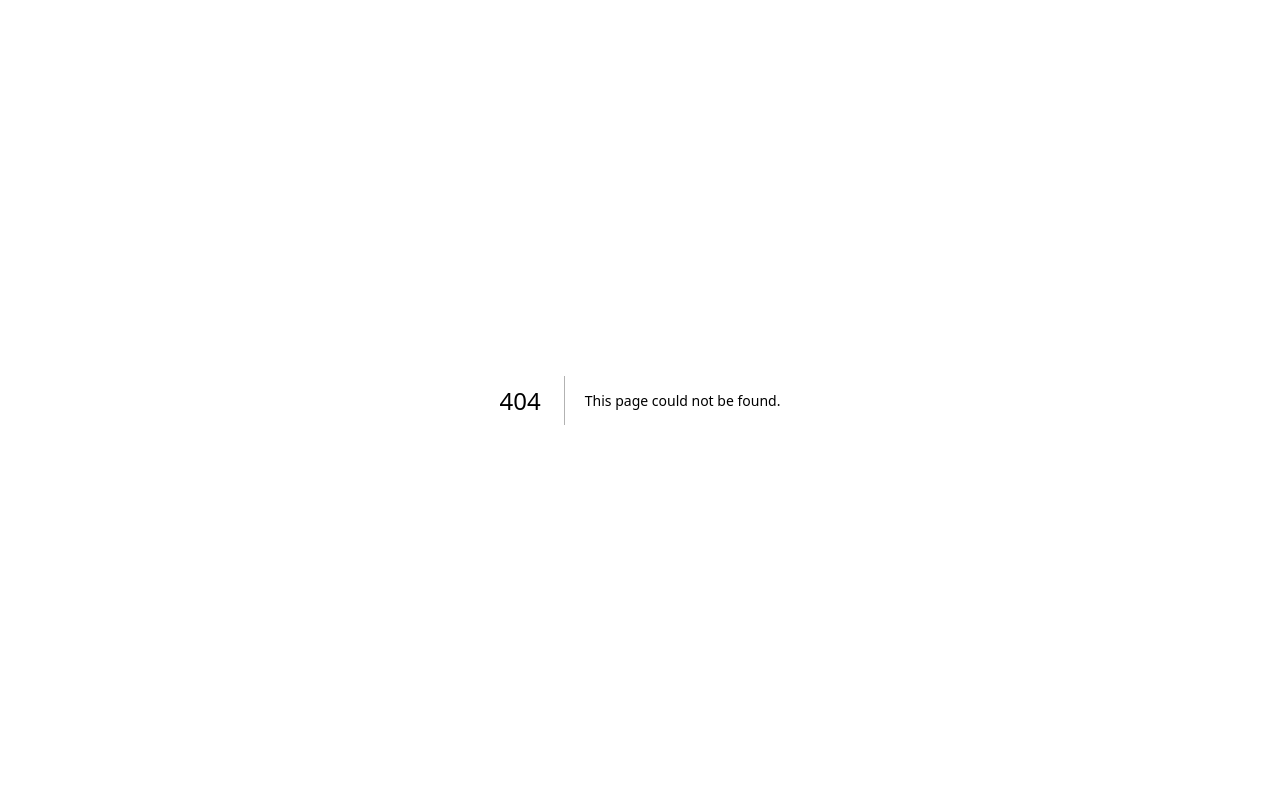
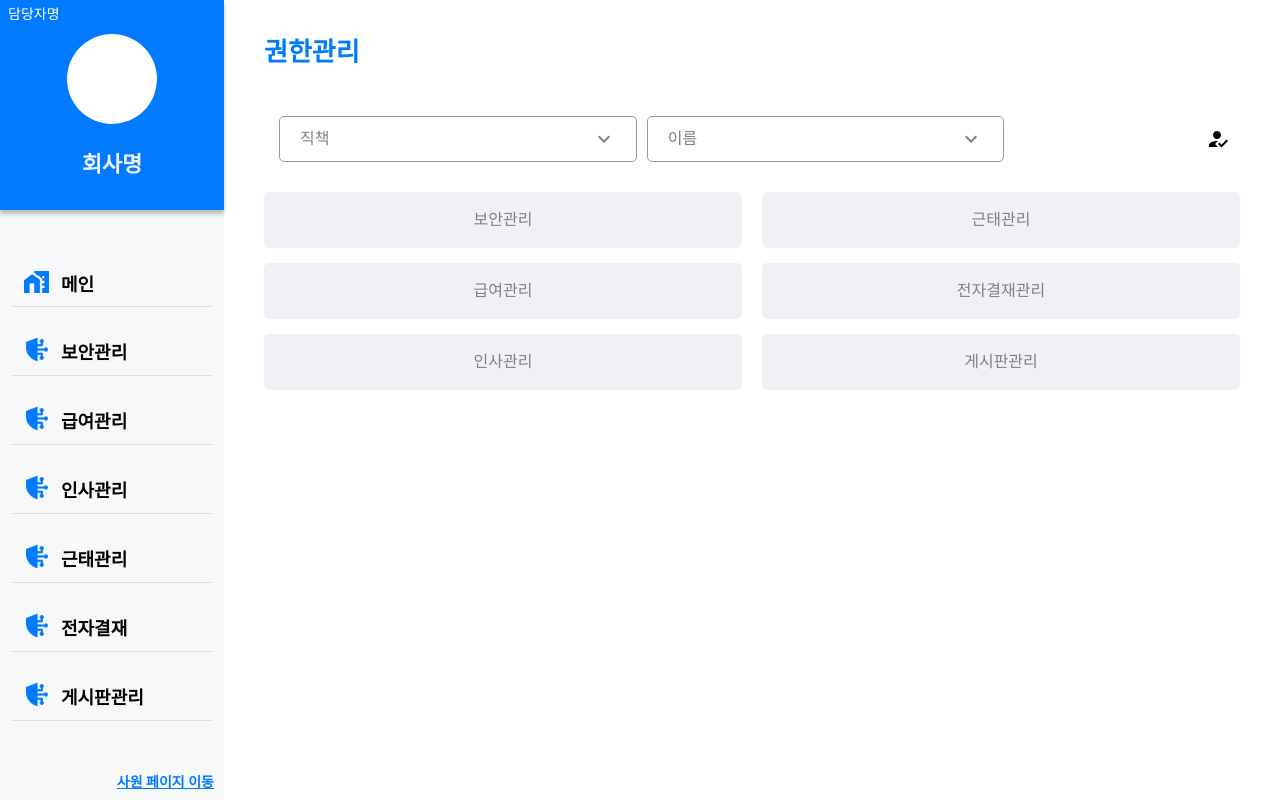
Before and after one commit to 1eemda2436/4team_pj_react, a Next.js app: page /admin/security in a window 1280 px wide. Before the commit this address had no page. Built offline with nearby package versions, Linux system fonts and the light colour scheme; a web font is replaced by a local one.

Commit message:
권한관리 페이지 css 완료

```diff
--- a/src/components/sideMenu/adminSideMenu.js
+++ b/src/components/sideMenu/adminSideMenu.js
@@ -32,7 +32,7 @@ export default function adminSideMenu() {
             id: 2,
             icon: <CyberSecurity />,
             value: '보안관리',
-            path: '/admin'
+            path: '/admin/security'
         },
         {
             id: 3,
--- /dev/null
+++ b/src/pages/admin/security/index.js
@@ -0,0 +1,169 @@
+import styled from "styled-components";
+import AdminLayout from "@/components/layout/adminLayout";
+import HowToRegIcon from '@mui/icons-material/HowToReg';
+import KeyboardArrowDownIcon from '@mui/icons-material/KeyboardArrowDown';
+import { useState } from "react";
+
+const SecurityManagement = () => {
+  const [authorityStatus, setAuthorityStatus] = useState({
+    security: false,
+    attendance: false,
+    salary: false,
+    approval: false,
+    personnel: false,
+    board: false,
+  });
+
+  const toggleAuthority = (authority) => {
+    setAuthorityStatus((prevStatus) => ({
+      ...prevStatus,
+      [authority]: !prevStatus[authority],
+    }));
+  };
+
+  return (
+    <MainComponent>
+        <Title>권한관리</Title>
+
+        <TopBox>
+          <InputBox>
+            <InputAccordion>
+              <span>직책</span>
+              <KeyboardArrowDownIconStyle />
+            </InputAccordion>
+
+            <InputAccordion>
+              <span>이름</span>
+              <KeyboardArrowDownIconStyle />
+            </InputAccordion>
+          </InputBox>
+
+          <HowToRegIconStyle />
+        </TopBox>
+
+        <BottomBox>
+          <AuthorityDiv
+            isActive={authorityStatus.security}
+            onClick={() => toggleAuthority('security')}
+          >
+            보안관리
+          </AuthorityDiv>
+          <AuthorityDiv
+            isActive={authorityStatus.attendance}
+            onClick={() => toggleAuthority('attendance')}
+          >
+            근태관리
+          </AuthorityDiv>
+          <AuthorityDiv
+            isActive={authorityStatus.salary}
+            onClick={() => toggleAuthority('salary')}
+          >
+            급여관리
+          </AuthorityDiv>
+          <AuthorityDiv
+            isActive={authorityStatus.approval}
+            onClick={() => toggleAuthority('approval')}
+          >
+            전자결재관리
+          </AuthorityDiv>
+          <AuthorityDiv
+            isActive={authorityStatus.personnel}
+            onClick={() => toggleAuthority('personnel')}
+          >
+            인사관리
+          </AuthorityDiv>
+          <AuthorityDiv
+            isActive={authorityStatus.board}
+            onClick={() => toggleAuthority('board')}
+          >
+            게시판관리
+          </AuthorityDiv>
+        </BottomBox>
+    </MainComponent>
+  );
+}
+
+export default SecurityManagement;
+
+SecurityManagement.getLayout = function getLayout(page) {
+    return <AdminLayout>{page}</AdminLayout>;
+};
+
+const MainComponent = styled.div`
+  width: 100%;
+  height: 100%;
+  padding: 40px;
+  box-sizing: border-box;
+`;
+
+const Title = styled.div`
+  font-size: 26px;
+  font-weight: 700;
+  color: #007bff;
+`;
+
+const TopBox = styled.div`
+  display: flex;
+  justify-content: space-between;
+  align-items: center;
+  margin-top: 50px;
+  padding: 0px 10px;
+  box-sizing: border-box;
+`;
+
+const InputBox = styled.div`
+  display: flex;
+  width: 100%;
+`;
+
+const InputAccordion = styled.div`
+  display: flex;
+  align-items: center;
+  justify-content: space-between;
+  width: 35%;
+  background: white;
+  border: 1px solid #999;
+  border-radius: 5px;
+  padding: 10px 20px;
+  color: gray;
+  margin: 0px 5px;
+`;
+
+const KeyboardArrowDownIconStyle = styled(KeyboardArrowDownIcon)`
+  cursor: pointer;
+`;
+
+const HowToRegIconStyle = styled(HowToRegIcon)`
+  cursor: pointer;
+  font-size: 34px;
+  margin-left: 30px;
+
+  &:hover{
+    color: #007bff
+  }
+`;
+
+const BottomBox = styled.div`
+  display: grid;
+  grid-template-columns: repeat(2, 1fr);
+  column-gap: 20px;
+  row-gap: 15px;
+  margin-top: 30px;
+`;
+
+const AuthorityDiv = styled.div`
+  background: #eff1f6;
+  width: 100%;
+  display: flex;
+  justify-content: center;
+  align-items: center;
+  color: gray;
+  border-radius: 5px;
+  padding: 20px 0px;
+  cursor: pointer;
+
+  ${({ isActive }) => isActive && `
+    background-color: #007BFF;
+    color: #fff;
+  `}
+`;
```
Also changed, not shown: src/pages/admin/salary/index.js (+94 -1 lines), src/pages/admin/security/SecurityManagement.js (deleted, +0 -28 lines), src/components/accordion/accordion.js (added).
